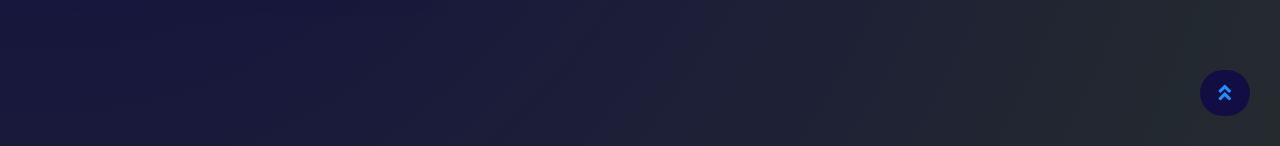
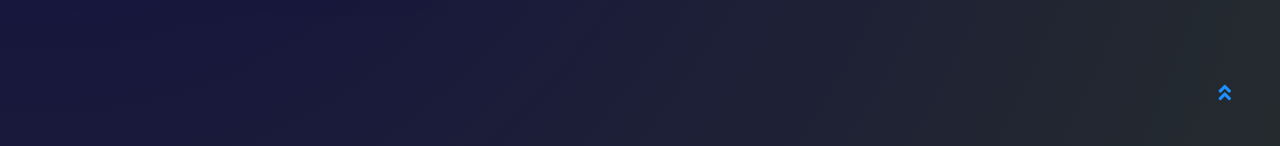
Before and after one commit to ciscoviit/ciscoviit.github.io, a React (Create React App) app: page / in a window 1280 px wide. Shown: the part 654-800 px from the top of the page. Built offline with nearby package versions, Linux system fonts and the light colour scheme.

Commit message:
fixed scollTotop btn

```diff
--- a/src/components/scrolltop/ScrollTop.jsx
+++ b/src/components/scrolltop/ScrollTop.jsx
@@ -2,13 +2,11 @@ import {useEffect} from 'react';
 
 const ScrollTop = () => {
   useEffect(() => {
-    // 👇️ scroll to top on page load
     window.scrollTo({top: 0, left: 0, behavior: 'smooth'});
   }, []);
 
   return (
     <div>
-      {/* 👇️ scroll to top on button click */}
       <button
         onClick={() => {
           window.scrollTo({top: 0, left: 0, behavior: 'smooth'});
@@ -19,10 +17,9 @@ const ScrollTop = () => {
           fontSize: '20px',
           bottom: '30px',
           right: '30px',
-          backgroundColor: '#120E43',
           color: '#fff',
           textAlign: 'center',
-          borderRadius: '2rem'
+          borderRadius: '2rem', zIndex:999
         }}
       ><i className="fa fa-angle-double-up" style={{ fontSize: "20px", color: "DodgerBlue" }}></i>
       </button>
```
